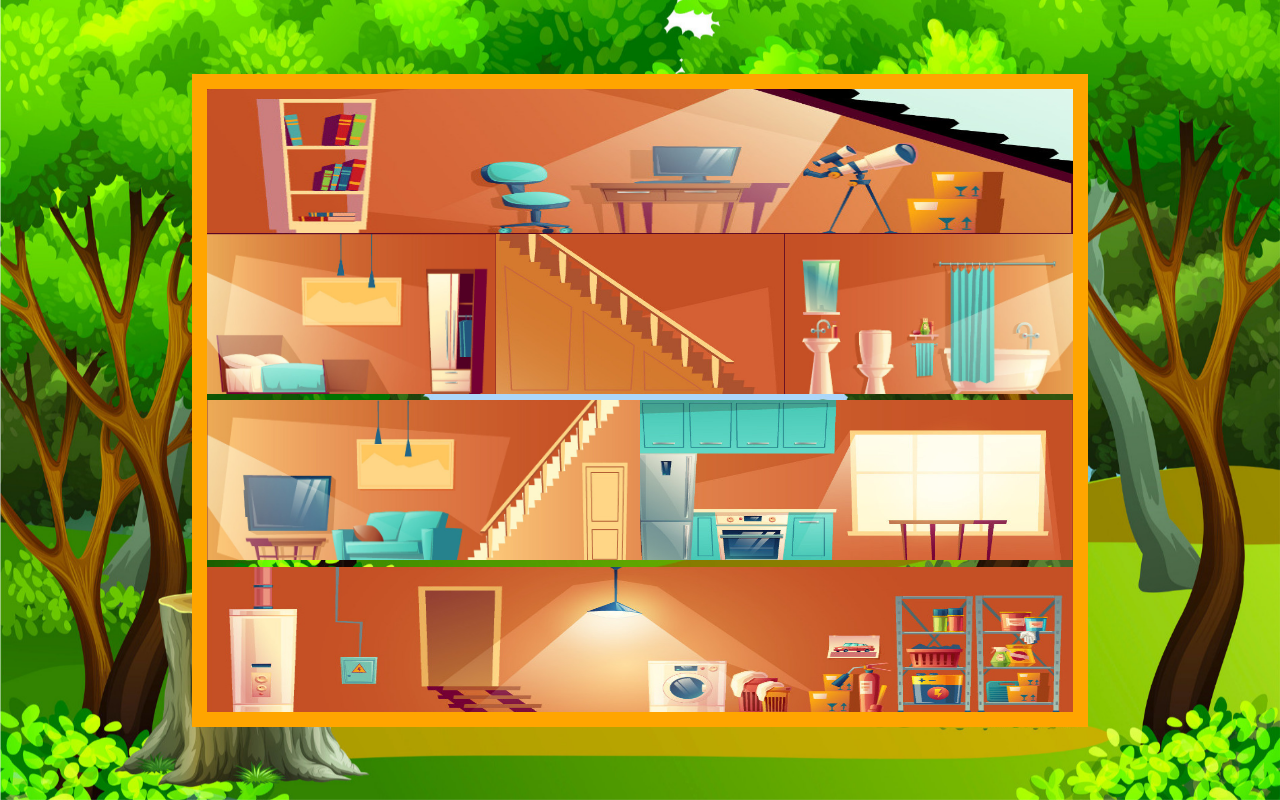
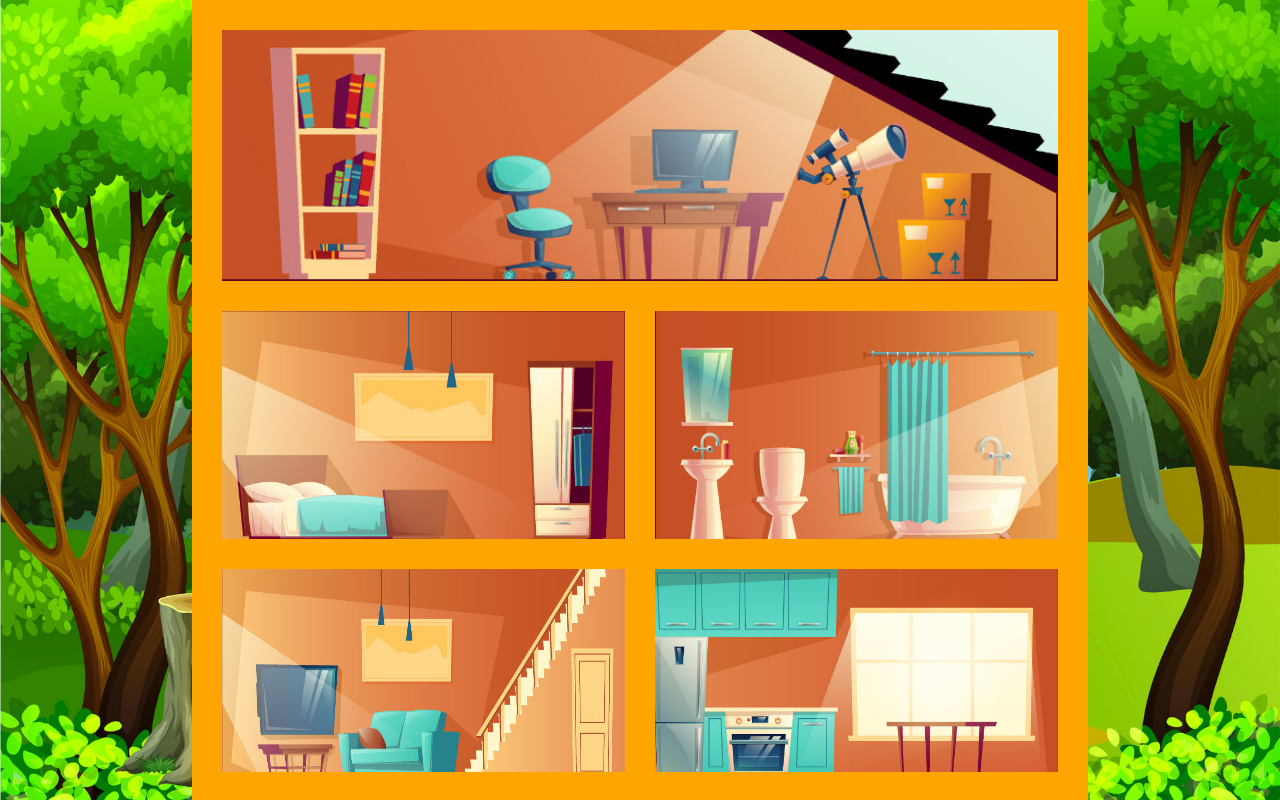
Before and after one commit to JenniferBoultareau/sunny-school, a React (Create React App) app: page /house in a window 1280 px wide. Shown: the top 800 px of the page. Built offline with nearby package versions, Linux system fonts and the light colour scheme.

Commit message:
improvement css homepuzzle

```diff
--- a/src/Components/Home/Home.css
+++ b/src/Components/Home/Home.css
@@ -13,7 +13,7 @@
 }
 
 .backgroundHome {
-  background-image: url(../../assets/img/Home/home.png);
+  background: url(../../assets/img/Home/home.png);
   height: 100vh;
   width: 100vw;
   background-size: cover;
--- a/src/Components/Summary/Summary.css
+++ b/src/Components/Summary/Summary.css
@@ -5,7 +5,7 @@
   /* <a href="https://www.freepik.com/free-photos-vectors/background">Background vector created by brgfx - www.freepik.com</a> */
   background-size: cover;
   display: flex;
-  align-items: center !important;
+  align-items: center;
   flex-wrap: wrap;
 
 }
@@ -13,8 +13,6 @@
 .row {
   display: flex;
   flex-wrap: wrap;
-  align-content: center !important;
-  /* justify-content: space-between !important; */
   margin: 0 !important;
   padding: 0 !important;
   border-left: 15px solid orange;
@@ -27,10 +25,9 @@
 }
 
 .top-row, .bottom-row {
-  height: 20vh;
+  /* height: 20vh; */
   display: flex;
   justify-content: center;
-  margin: 0 !important;
   border-left: 15px solid orange;
   border-right: 15px solid orange;
 }
@@ -44,8 +41,7 @@
 }
 
 img {
-  border: 15px solid orange;
+  border: 15px solid orange !important;
   width: 100%;
   height: 100%;
-  max-height: 20vh;
 }
--- a/src/Components/Summary/Summary.js
+++ b/src/Components/Summary/Summary.js
@@ -20,9 +20,9 @@ const Summary = () => {
           </div>
 
           <div class='row'>
-            <div class='col s12 m4'><img src={bedroom} alt='salon'/></div>
-            <div class='col s12 m4'><img src={escalier} alt='salon'/></div>
-            <div class='col s12 m4'><img src={bathroom} alt='salon'/></div>
+            <div class='col s12 m6'><img src={bedroom} alt='salon'/></div>
+            {/* <div class='col s12 m6'><img src={escalier} alt='salon'/></div> */}
+            <div class='col s12 m6'><img src={bathroom} alt='salon'/></div>
             <div class='col s12 m6'><img src={salon} alt='salon'/></div>
             <div class='col s12 m6'><img src={cuisine} alt='salon'/></div>
           </div>
```
